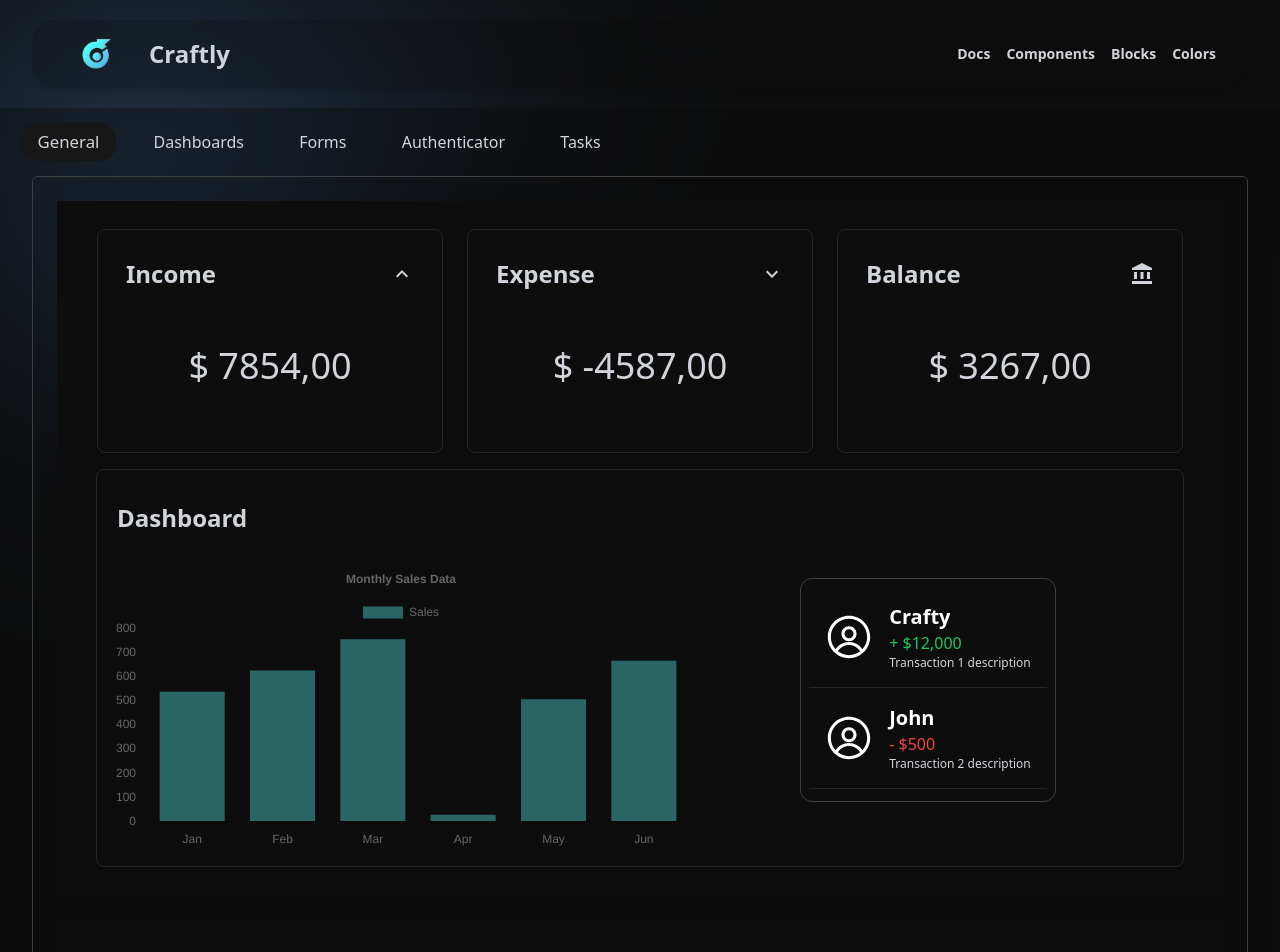
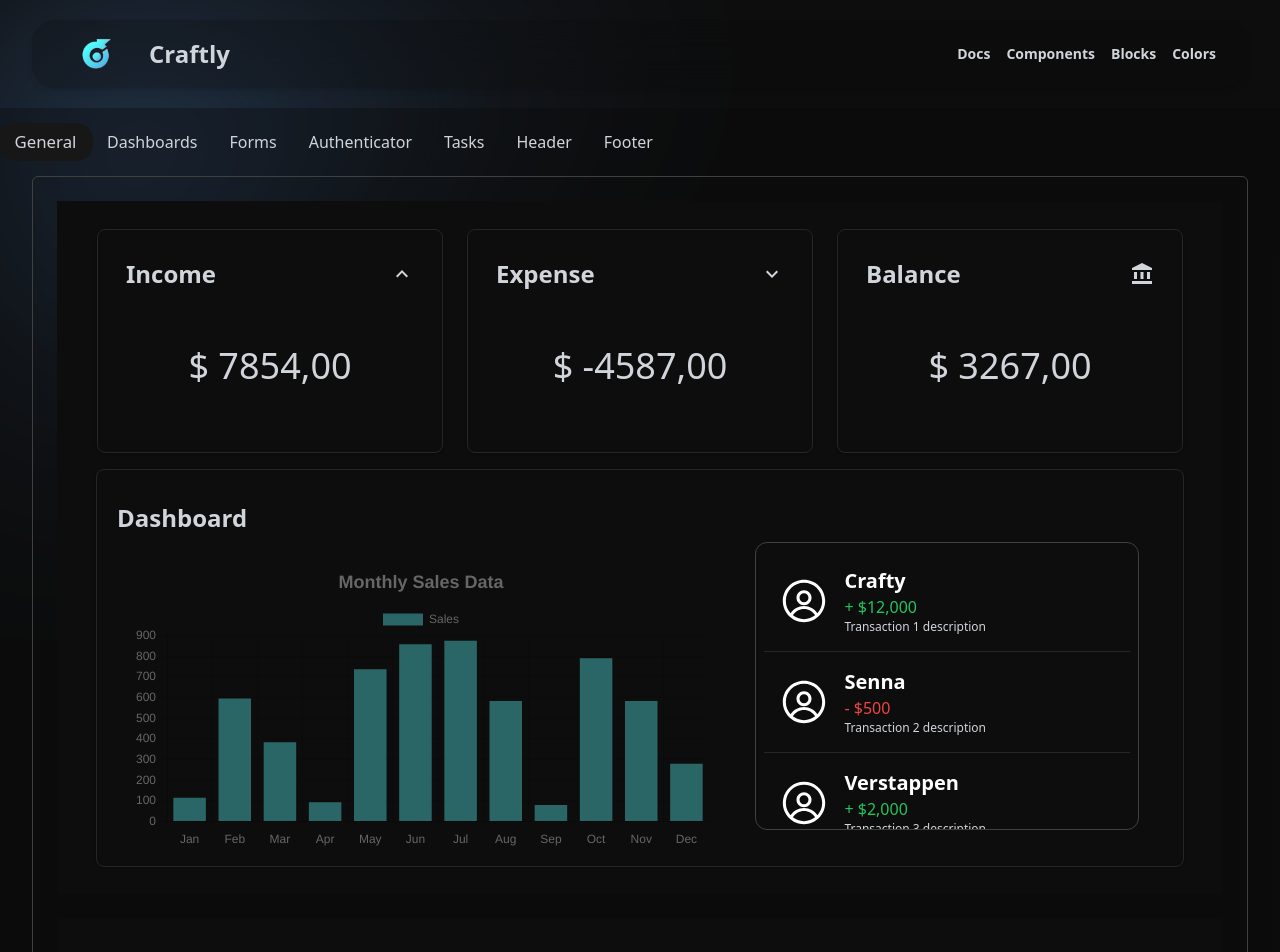
Before and after one commit to rafael-bit/craftly, a Next.js app: page /component in a window 1280 px wide. Shown: the top 952 px of the page. Built offline with nearby package versions, Linux system fonts and the light colour scheme.

Commit message:
feat: finish fist dashboard

```diff
--- a/app/components/Dashboard.tsx
+++ b/app/components/Dashboard.tsx
@@ -1,6 +1,5 @@
 import { MdOutlineExpandMore, MdOutlineExpandLess, MdAccountBalance } from "react-icons/md";
 import { RxAvatar } from "react-icons/rx";
-import Image from "next/image";
 import { Bar } from 'react-chartjs-2';
 import {
 	Chart as ChartJS,
@@ -16,23 +15,26 @@ ChartJS.register(CategoryScale, LinearScale, BarElement, Title, Tooltip, Legend)
 
 export default function Dashboard() {
 	const data = {
-		labels: ['Jan', 'Feb', 'Mar', 'Apr', 'May', 'Jun'],
+		labels: ['Jan', 'Feb', 'Mar', 'Apr', 'May', 'Jun', 'Jul', 'Aug', 'Sep', 'Oct', 'Nov', 'Dec'],
 		datasets: [
 			{
 				label: 'Sales',
-				data: Array.from({ length: 6 }, () => Math.floor(Math.random() * 1000)),
+				data: Array.from({ length: 12 }, () => Math.floor(Math.random() * 1000)),
 				backgroundColor: 'rgba(75, 192, 192, 0.5)',
 			},
-		],
+		]
 	};
 
 	const tableData = [
-		{ name: 'Crafty', amount: 12000, description: 'Transaction 1 description' },
-		{ name: 'John', amount: -500, description: 'Transaction 2 description' },
-		{ name: 'Alice', amount: 2000, description: 'Transaction 3 description' },
-		{ name: 'Bob', amount: -2500, description: 'Transaction 4 description' },
-		{ name: 'Emma', amount: 4500, description: 'Transaction 5 description' },
-		{ name: 'Liam', amount: -120, description: 'Transaction 6 description' },
+		{ id: 1, name: 'Crafty', amount: 12000, description: 'Transaction 1 description' },
+		{ id: 2, name: 'Senna', amount: -500, description: 'Transaction 2 description' },
+		{ id: 3, name: 'Verstappen', amount: 2000, description: 'Transaction 3 description' },
+		{ id: 4, name: 'Prost', amount: 4500, description: 'Transaction 5 description' },
+		{ id: 5, name: 'Schumacher', amount: -2500, description: 'Transaction 4 description' },
+		{ id: 6, name: 'Hamilton', amount: 3645, description: 'Transaction 6 description' },
+		{ id: 7, name: 'Fangio', amount: 785, description: 'Transaction 9 description' },
+		{ id: 8, name: 'Clark', amount: -120, description: 'Transaction 7 description' },
+		{ id: 9, name: 'Alonso', amount: 1412, description: 'Transaction 8 description' },
 	];
 
 	const options = {
@@ -44,9 +46,18 @@ export default function Dashboard() {
 			title: {
 				display: true,
 				text: 'Monthly Sales Data',
+				font: {
+					size: 18,
+				},
+			},
+		},
+		scales: {
+			y: {
+				beginAtZero: true,
 			},
 		},
 	};
+
 	return (
 		<div key="dash-1" className="flex flex-col items-center bg-primary p-7">
 			<div className="flex flex-wrap md:flex-nowrap mb-4 w-full bg-primary">
@@ -82,22 +93,20 @@ export default function Dashboard() {
 			</div>
 			<div className="w-[98%] p-4 border border-neutral-800 shadow bg-primary rounded-lg">
 				<h2 className="text-primary text-2xl font-bold mb-7 px-1 pt-4">Dashboard</h2>
-				<div className="w-full flex justify-between h-72">
+				<div className="w-full flex justify-around h-72">
 					<Bar data={data} options={options} />
-					<div className="max-w-md mx-auto p-4">
-						<div className="border rounded-xl border-neutral-700 p-2 max-h-96 overflow-y-scroll scrollbar scrollbar-thumb-gray-700 scrollbar-track-gray-900 scrollbar-thumb-rounded h-56">
-							{tableData.map((item, index) => (
+					<div>
+						<div className="p-2 -mt-7">
+							<div className="border rounded-xl border-neutral-700 p-2 max-h-96 overflow-y-scroll h-72 w-96 scrollbar">
+								{tableData.map((item) => (
 									<div
-									key={index}
-									className="flex items-center gap-4 border-b border-neutral-800 hover:bg-hover transition-all duration-300 p-4"
+										key={item.id}
+										className="flex items-center gap-4 border-b border-neutral-800 hover:bg-neutral-950 transition-all duration-300 p-4"
 									>
 										<RxAvatar className="w-12 h-12" />
 										<div>
 											<h3 className="text-xl font-semibold">{item.name}</h3>
-										<p
-											className={`${item.amount >= 0 ? 'text-green-500' : 'text-red-500'
-												}`}
-										>
+											<p className={`${item.amount >= 0 ? 'text-green-500' : 'text-red-500'}`}>
 												{item.amount >= 0 ? '+ $' : '- $'}
 												{Math.abs(item.amount).toLocaleString()}
 											</p>
@@ -110,5 +119,6 @@ export default function Dashboard() {
 					</div>
 				</div>
 			</div>
+		</div>
 	)
 }
--- a/app/components/Table.tsx
+++ b/app/components/Table.tsx
@@ -62,6 +62,8 @@ export default function Table() {
 		Forms: otherSectionsContent.Forms,
 		Authenticator: otherSectionsContent.Authenticator,
 		Tasks: otherSectionsContent.Tasks,
+		Header: [],
+		Footer: []
 	};
 
 	return (
--- a/app/globals.css
+++ b/app/globals.css
@@ -18,3 +18,22 @@ html {
   background-color: var(--background);
   color: var(--foreground);
 }
+
+.scrollbar {
+	scrollbar-width: thin;
+	scrollbar-color: #4b5563 #1f2937;
+}
+.scrollbar::-webkit-scrollbar {
+	width: 10px;
+}
+.scrollbar::-webkit-scrollbar-track {
+	background: #1f2937;
+}
+.scrollbar::-webkit-scrollbar-thumb {
+	background-color: #4b5563;
+	border-radius: 6px;
+	border: 2px solid #1f2937;
+}
+.scrollbar::-webkit-scrollbar-thumb:hover {
+	background-color: #6b7280;
+}
```
Lines whose indentation alone changed are shown as unchanged.
